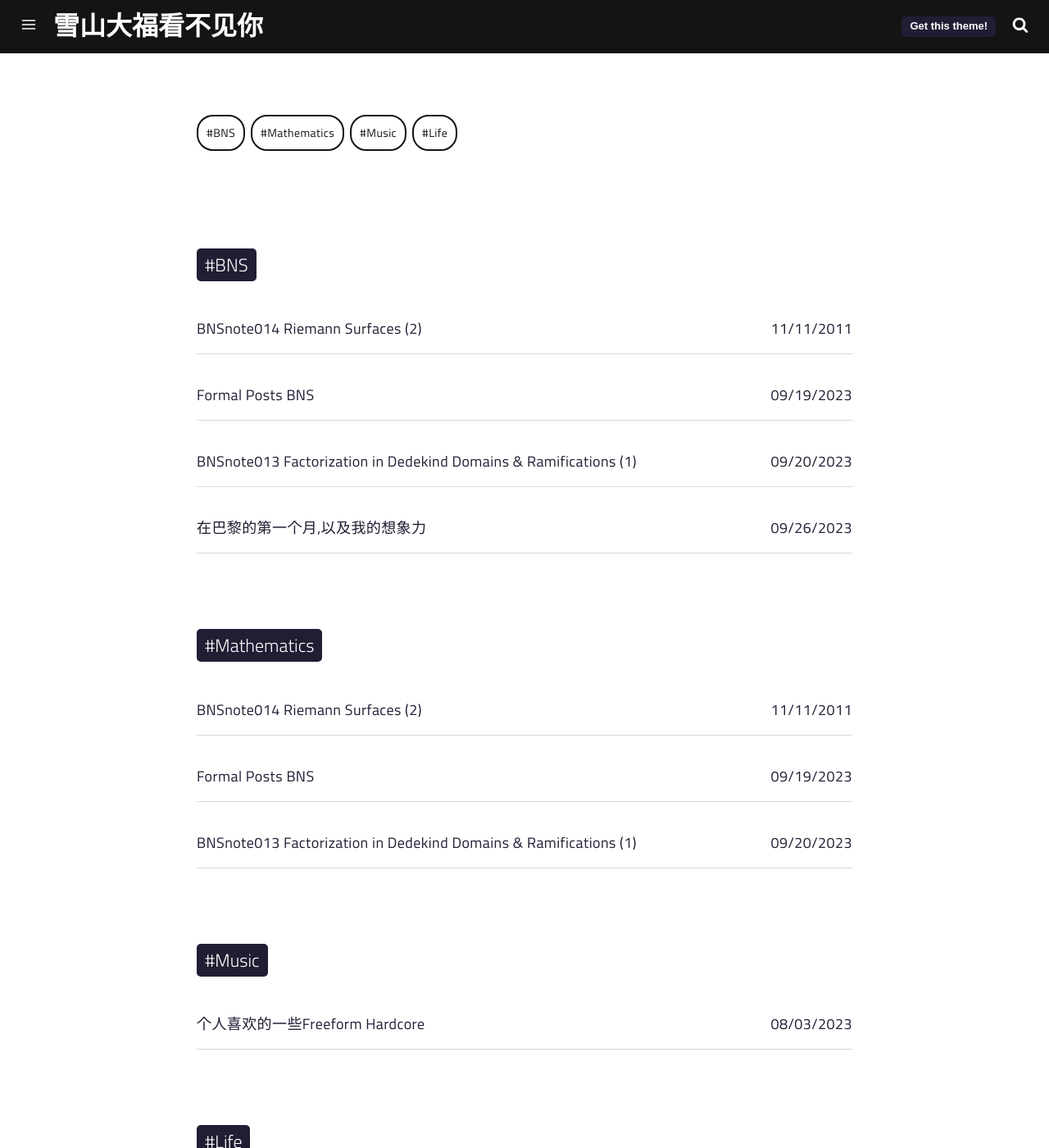
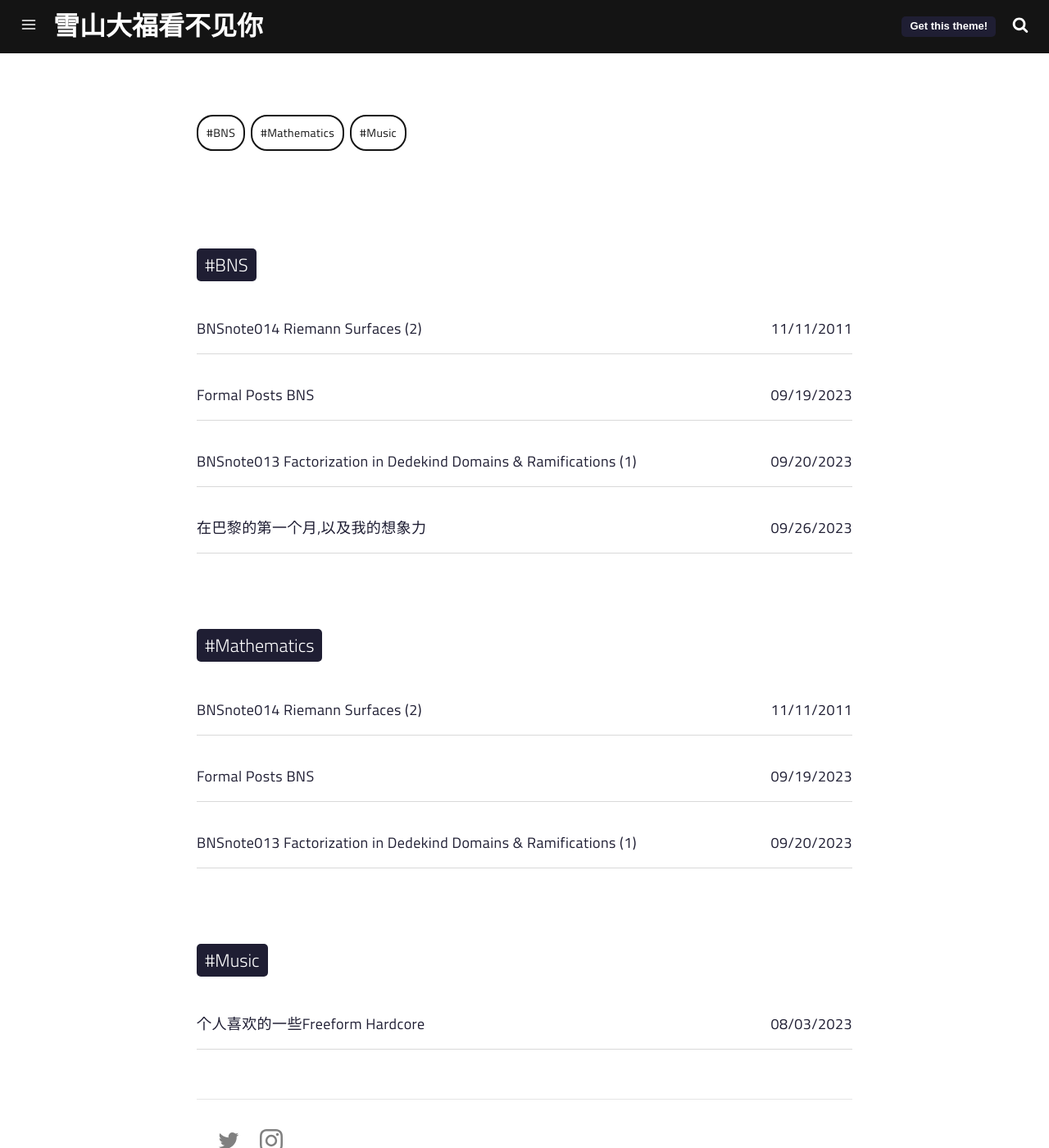
Before and after one commit to XiaoruiYIN/XiaoruiYIN.github.io, a Jekyll site: the page built from tags.html, in a window 1280 px wide and 1400 px high. Shown: the whole window at 82% size. Built offline with Jekyll 4.4.1, drawn with Linux system fonts in a browser that asks for light colours; a script that is not in the unit is left out; some of the changed text lies outside the part shown.

Commit message:
更新 2023-09-26-variety05.md

```diff
--- a/_posts/2023-09-26-variety05.md
+++ b/_posts/2023-09-26-variety05.md
@@ -9,7 +9,6 @@ optimized_image: https://raw.githubusercontent.com/XiaoruiYIN/gtiobnsimg/main/im
 category: Life
 tags:
   - BNS
-  - Life
 author: 雪山大福
 math: true
 ---
```
